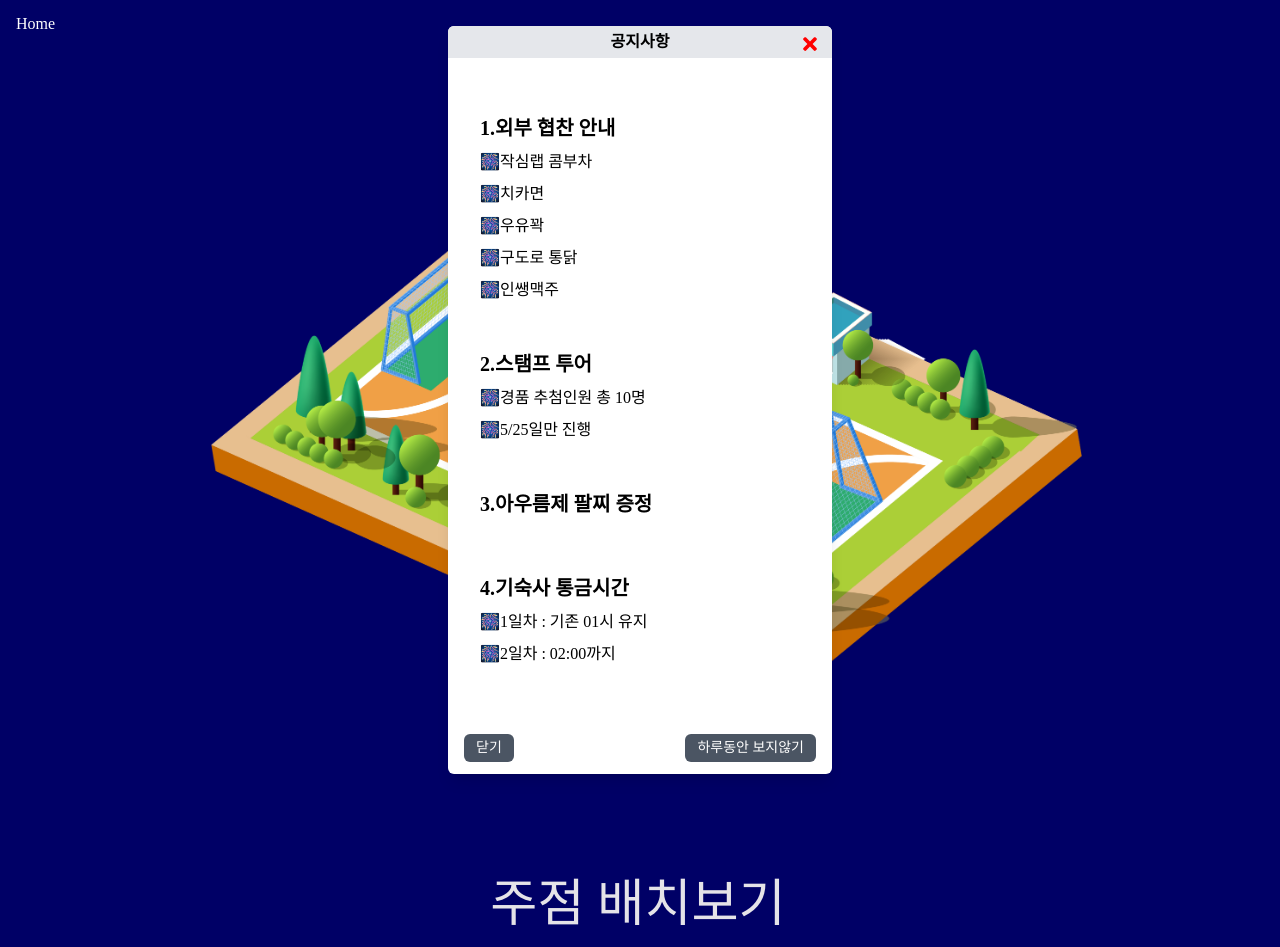
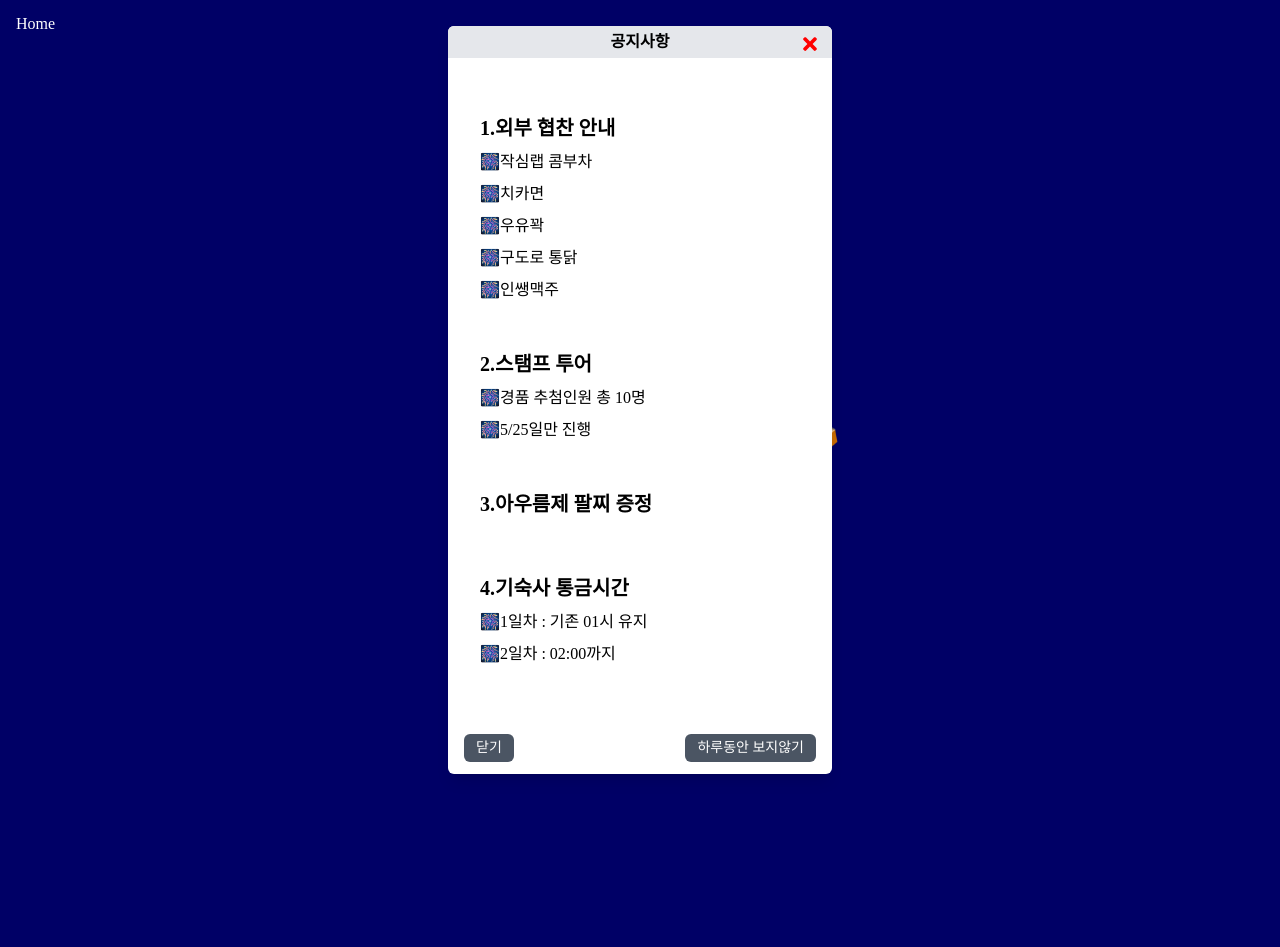
Before and after one commit to CUK-LikeLion-Festival/Festival_Front, a React (Create React App) app: page /booth/bar in a window 1280 px wide. After the commit the page ends 848 px from the top, so only its background shows below. Built offline with nearby package versions, Linux system fonts and the light colour scheme.

Commit message:
css(모달 이미지, 모달, 바 운동장 이미지 크기) 변경

```diff
--- a/src/components/Modals/BarModal.jsx
+++ b/src/components/Modals/BarModal.jsx
@@ -15,18 +15,20 @@ const ModalContainer = styled.div`
 `;
 
 const ModalSection = styled.section`
-  width: 90%;
+  width: 100%;
   max-width: 800px;
   margin: 0 auto;
   border-radius: 0.375rem;
-  background-color: white;
+  background-color: #EDE0D3;
   box-shadow: 0 2px 8px rgba(0, 0, 0, 0.15);
   overflow: hidden;
   animation: modal-show 0.3s;
   @media (min-width: 350px) and (max-width: 720px) {
-    width: 100%;
-    max-width: 600px;
+    width: 95%;
+    max-width: 900px;
   }
+
+
   @keyframes modal-show {
     from {
       opacity: 0;
@@ -38,10 +40,7 @@ const ModalSection = styled.section`
     }
   }
 
-  @media (min-width: 350px) and (max-width: 720px) {
-    width: 95%;
-    max-width: 600px;
-  }
+
 `;
 
 const ModalHeader = styled.header`
@@ -55,17 +54,17 @@ const ModalHeader = styled.header`
 
 
 const ModalMain = styled.main`
-display: flex;
-    align-items: center;
-    justify-content: center;
-  padding: 1rem;
+  display: flex;
+  align-items: center;
+  justify-content: center;
   text-align: center;
   border-top: 1px solid #d1d5db;
   border-bottom: 1px solid #d1d5db;
+
 `;
 
 const ModalFooter = styled.footer`
-  padding: 0.75rem 1rem;
+  padding: 0.3rem;
   display: flex;
   justify-content: space-between;
 `;
@@ -85,7 +84,7 @@ const BarModal = (props) => {
     <ModalContainer open={open}>
       {open && (
         <ModalSection>
-          <ModalHeader>{header}</ModalHeader>
+
           <ModalMain>{props.children}</ModalMain>
           <ModalFooter>
             <Button onClick={close}>{closeButton}</Button>
--- a/src/components/bar/barlist.jsx
+++ b/src/components/bar/barlist.jsx
@@ -32,9 +32,11 @@ const BarContainer = styled.div`
       color: #666666;
     }
 
-    ${(props) => css`
-      font-size: ${props.fontSize}vw;
-    `}
+    ${(props) =>
+      props.activeIndex === 0 &&
+      css`
+        font-size: ${props.fontSize}vw;
+      `}
   }
 
   .divider {
@@ -55,7 +57,14 @@ const Container= styled.div `
 const BarImage = styled.img.attrs({ src: `${Department}` })`
 
   max-width: 100%;
-  height: 10rem;
+  max-height: 100%;
+
+  height: auto;
+
+  @media (min-width: 350px) and (max-width: 720px) {
+    max-height: 70vh;
+  }
+
 `;
 
 function BarList() {
@@ -93,7 +102,7 @@ function BarList() {
           }}
           closeButton={"창 닫기"}
         >
-          <BarImage/>
+         <BarImage />
         </BarModal>
       )}
     </Container>
--- a/src/pages/bar.js
+++ b/src/pages/bar.js
@@ -6,6 +6,7 @@ import { useNavigate } from "react-router-dom";
 
 const Container = styled.div`
   display: flex;
+  flex-direction: column;
   align-items: center;
   justify-content: center;
   height: 100vh;
@@ -16,13 +17,18 @@ const InnerContainer = styled.div`
   flex-direction: column;
   align-items: center;
   justify-content: center;
+  max-width: 70%;
+  height: 50%;
+  margin: auto;
 `;
 
 const GroundImage = styled.img.attrs({ src: `${Playground}` })`
-  max-width: 70%;
-  height: 50%;
-  display: block;
+  width: 100%;
+  height: 100%;
+  object-fit: contain;
+
 `;
+
 const Button = styled.div`
     display: flex;
     align-items: left;
```
Also changed, not shown: src/assets/department.png.
